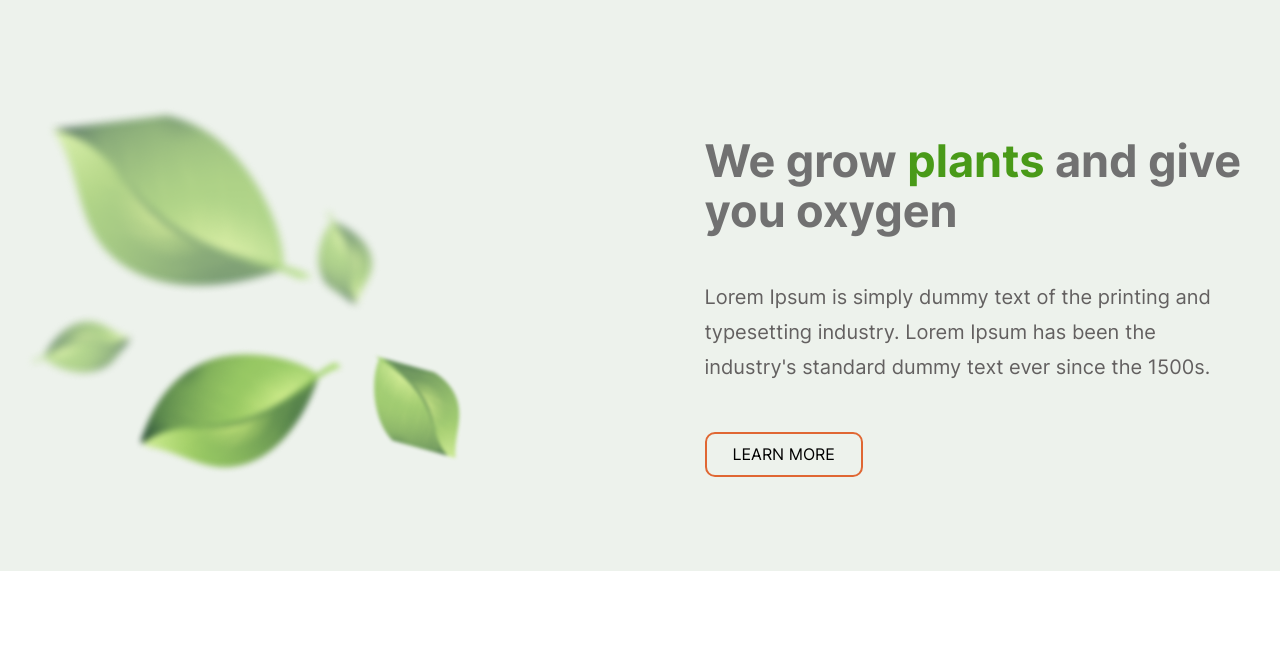
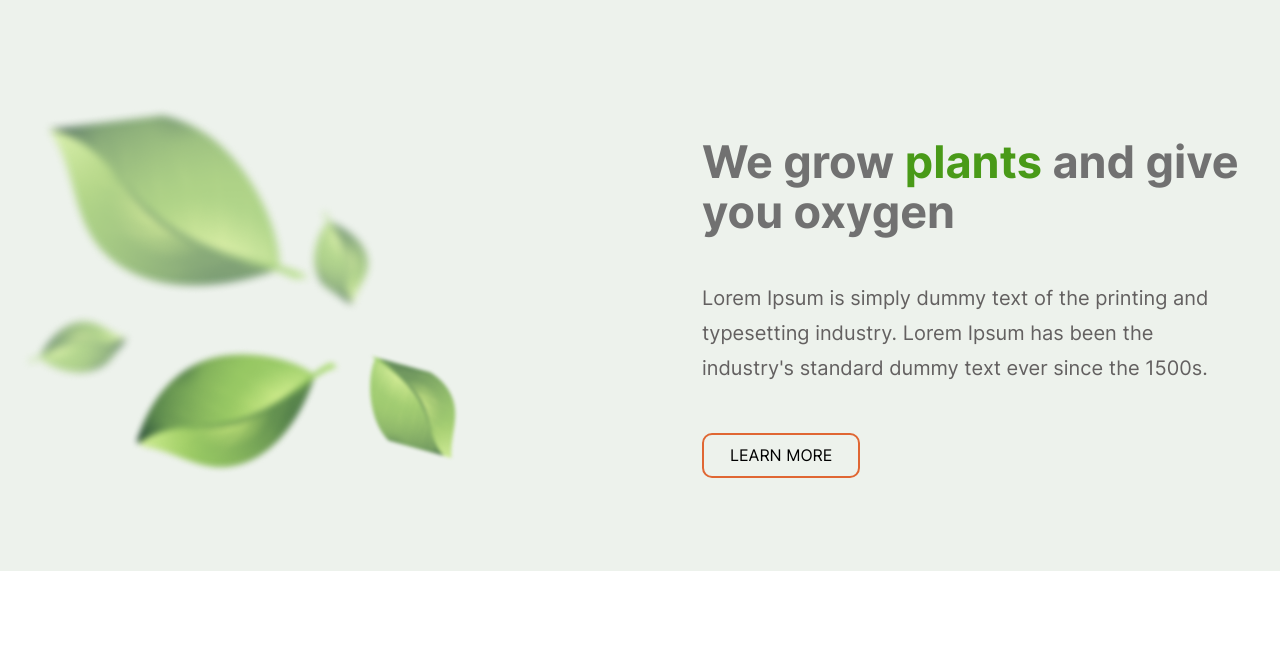
Before and after one commit to Halcolivan/Plants, a website: page plants/index.html in a window 1280 px wide. Shown: the part 95-756 px from the top of the page. Drawn offline with Linux system fonts and the light colour scheme; files whose address does not match are found by name.

Commit message:
feat: minor changes have been made to the styles of the welcome section

```diff
--- a/plants/sass/layouts/_welcome.scss
+++ b/plants/sass/layouts/_welcome.scss
@@ -3,7 +3,7 @@
   padding: 52px 0;
 }
 .welcome__wrapper {
-  max-width: 1235px;
+  max-width: 1242px;
   margin: 0 auto;
 }
 .welcome__container-2-columns {
@@ -11,12 +11,14 @@
   justify-content: space-between;
 }
 .welcome__content {
-  padding: 45px 4px 0 220px;
+  padding: 46px 0 0 0;
+  max-width: 559px;
 }
 h1 {
   margin-bottom: 44px;
 }
 .welcome__text {
+  max-width: 549px;
   color: $color-text;
   @include font(2rem, 400, 175%);
   margin-bottom: 47px;
```
Also changed, not shown: plants/sass/style.css, 1 other file.
